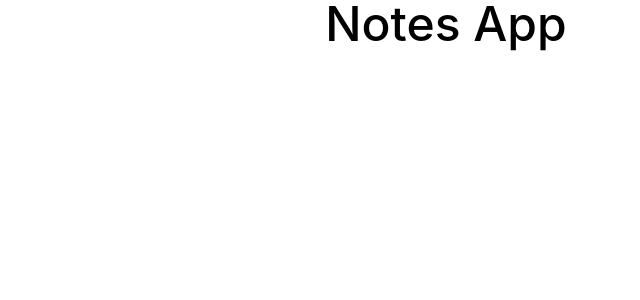
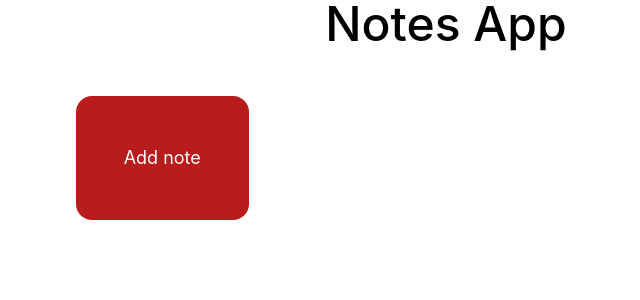
Before and after one commit to ZoranMustac/NoteApp, a React (Create React App) app: page / in a window 1280 px wide. Shown: the top 300 px of the page, without its empty margins (194-834 px from the left). Built offline with nearby package versions, Linux system fonts and the light colour scheme.

Commit message:
Created UI layout

```diff
--- a/src/components/Home.tsx
+++ b/src/components/Home.tsx
@@ -1,9 +1,17 @@
 import React from "react";
+import '../css/styles.css';
 
 function Home(){
     return(
         <div>
             <h1 className="text-5xl font-medium text-center">Notes App</h1>
+            <div className="pt-12">
+            <div className="container overflow-hidden px-8 rounded-xl aligning">
+                <div className="grid grid-cols-4 gap-4 box-content justify-items-center">
+                    <button type="button" className="bg-red-700 text-white p-12 text-lg rounded-2xl">Add note</button>
+                </div>
+            </div>
+            </div>
         </div>
     )
 }
--- /dev/null
+++ b/src/css/styles.css
@@ -0,0 +1,29 @@
+.container{
+    height: 600px;
+    max-width: 1600px;
+    overflow: auto;
+    width: fit-content;
+}
+
+.aligning{
+    margin: auto;
+}
+
+::-webkit-scrollbar{
+    width: 10px;
+}
+
+::-webkit-scrollbar-track{
+    border-radius: 5px;
+    box-shadow: inset 0 0 10px rgba(255, 255, 255, 0.982);
+    overflow: hidden;
+}
+
+::-webkit-scrollbar-thumb{
+    border-radius: 5px;
+    background-color: rgb(231, 226, 226);
+}
+
+::-webkit-scrollbar-thumb:hover{
+    background-color: rgb(216, 211, 211);
+}
```
